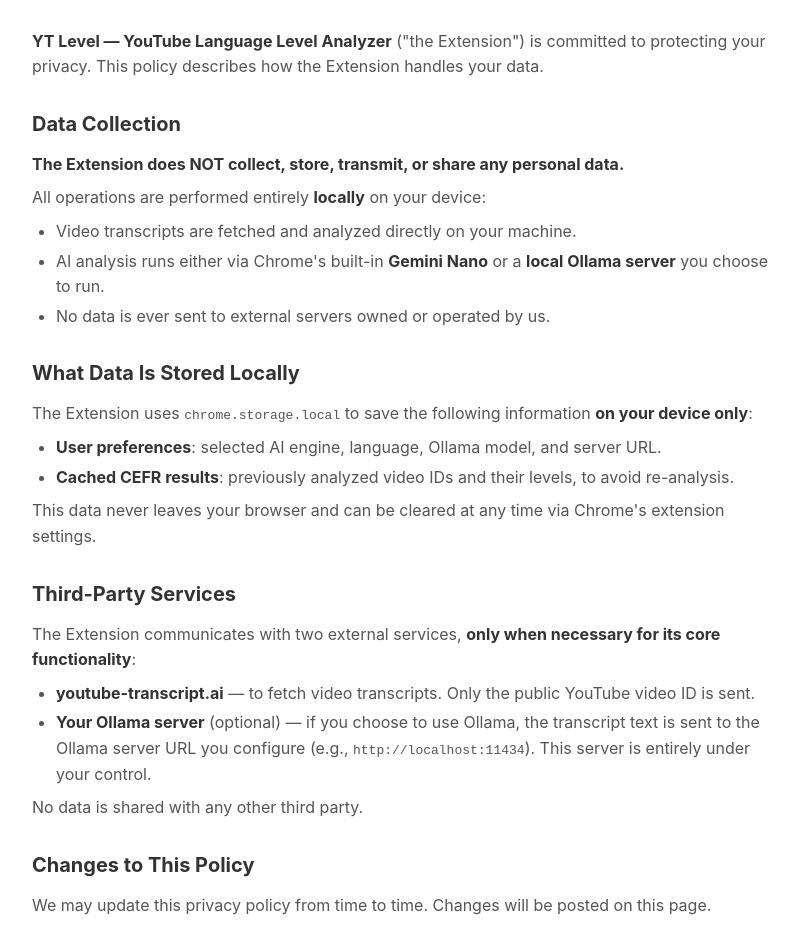
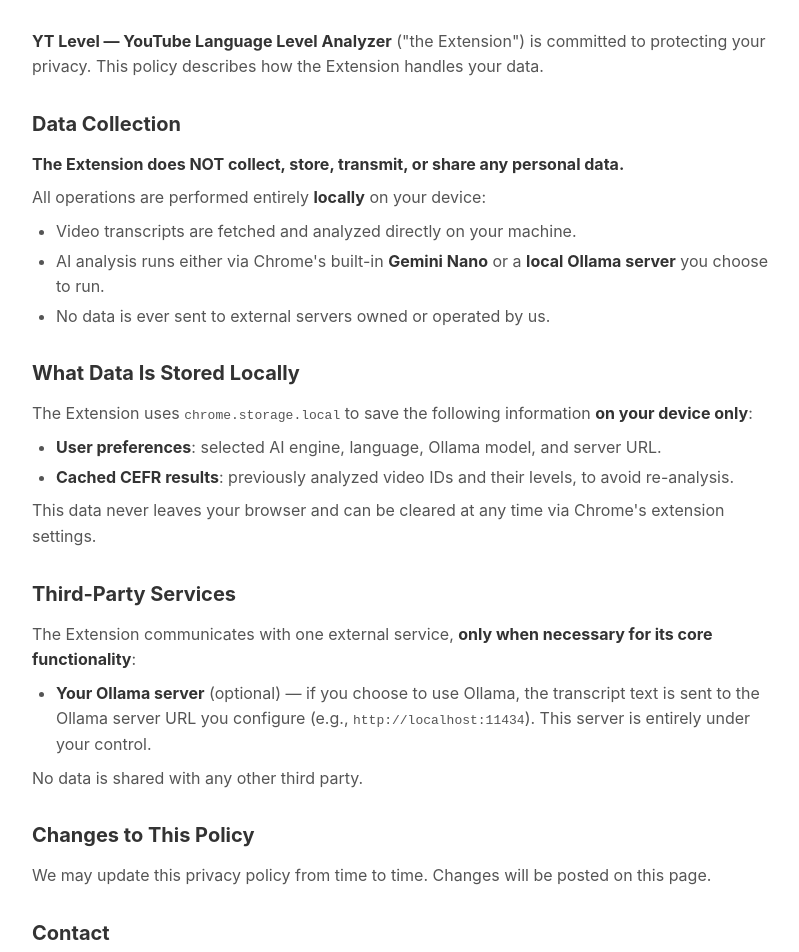
Before and after one commit to Seeeeeck/youtube-language-level-analyzer, a browser extension: page docs/privacy.html in a window 1280 px wide. Shown: the part 125-1077 px from the top of the page, without its empty margins (232-1031 px from the left). Drawn offline with Linux system fonts and the light colour scheme.

Commit message:
Remove youtube-transcript.ai from privacy policy

```diff
--- a/docs/privacy.html
+++ b/docs/privacy.html
@@ -49,9 +49,8 @@
     <p>This data never leaves your browser and can be cleared at any time via Chrome's extension settings.</p>
 
     <h2>Third-Party Services</h2>
-    <p>The Extension communicates with two external services, <strong>only when necessary for its core functionality</strong>:</p>
+    <p>The Extension communicates with one external service, <strong>only when necessary for its core functionality</strong>:</p>
     <ul>
-      <li><strong>youtube-transcript.ai</strong> — to fetch video transcripts. Only the public YouTube video ID is sent.</li>
       <li><strong>Your Ollama server</strong> (optional) — if you choose to use Ollama, the transcript text is sent to the Ollama server URL you configure (e.g., <code>http://localhost:11434</code>). This server is entirely under your control.</li>
     </ul>
     <p>No data is shared with any other third party.</p>
```
